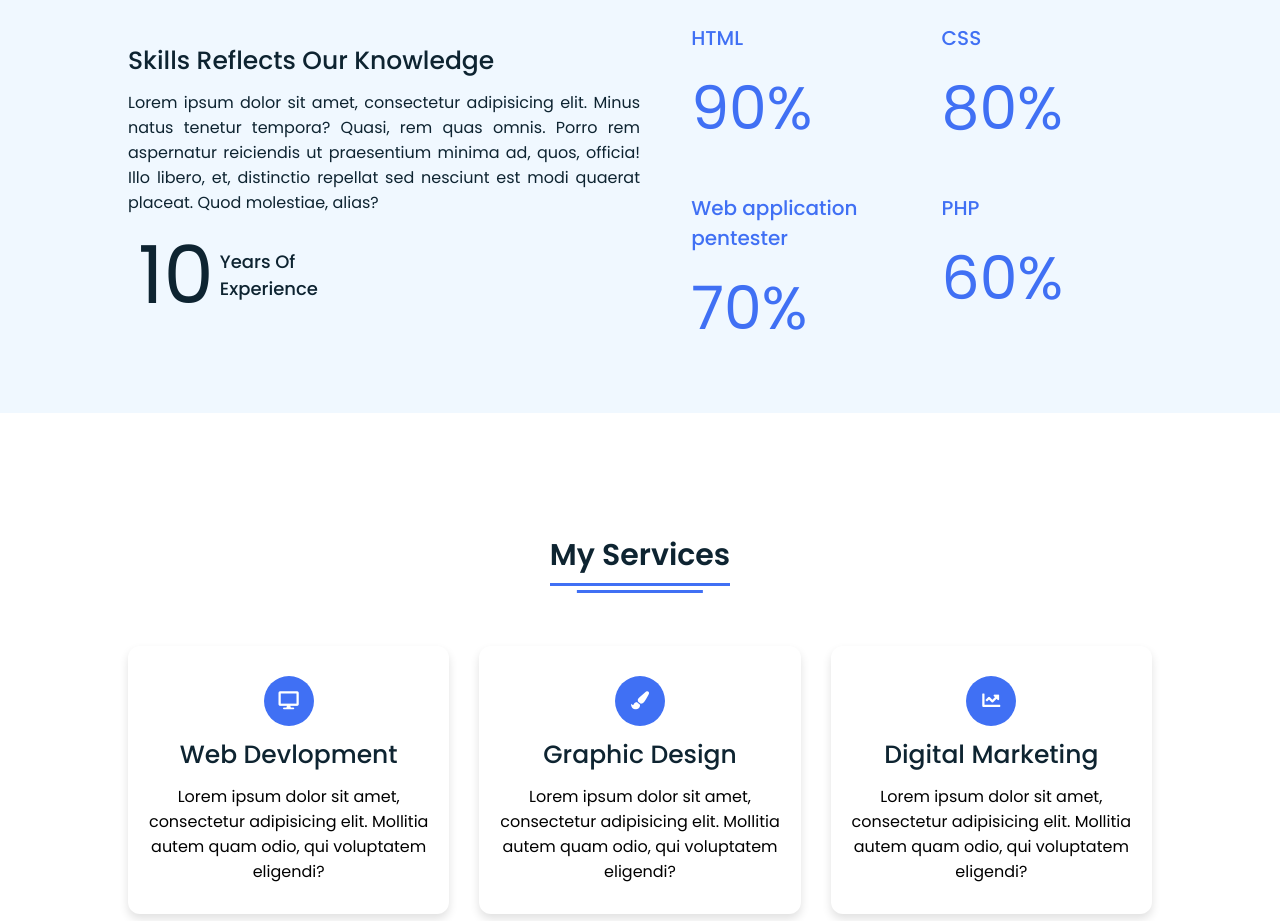
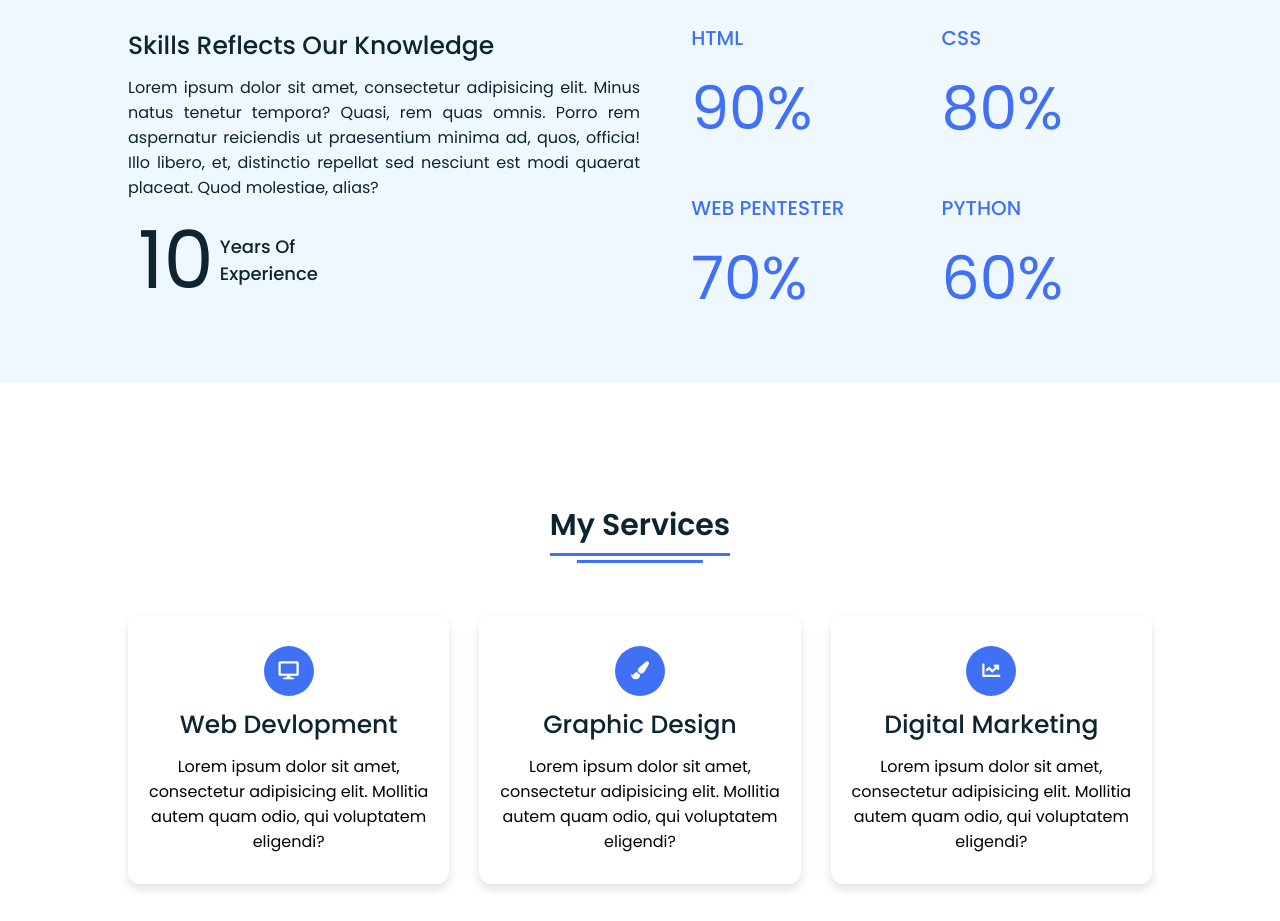
Before and after one commit to Naresh15112020/portfolio, a plain HTML site: page index.html in a window 1280 px wide. Shown: the part 1652-2573 px from the top of the page. Drawn offline with Linux system fonts and the light colour scheme.

Commit message:
Update index.html

```diff
--- a/index.html
+++ b/index.html
@@ -97,11 +97,11 @@
          <div class="per">80%</div>
        </div>
        <div class="box">
-         <div class="topic">Web application pentester</div>
+         <div class="topic">WEB PENTESTER</div>
          <div class="per">70%</div>
        </div>
        <div class="box">
-         <div class="topic">PHP</div>
+         <div class="topic">PYTHON</div>
          <div class="per">60%</div>
        </div>
      </div>
```
